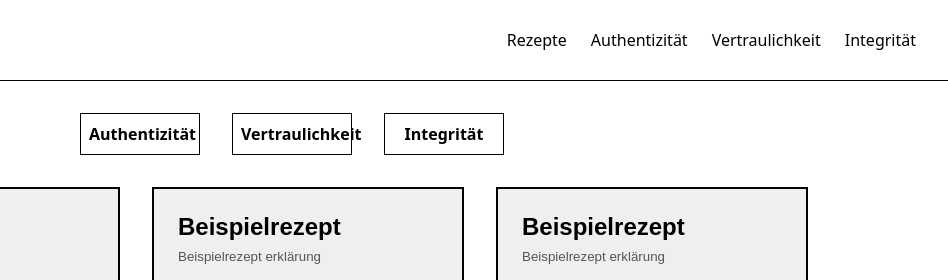
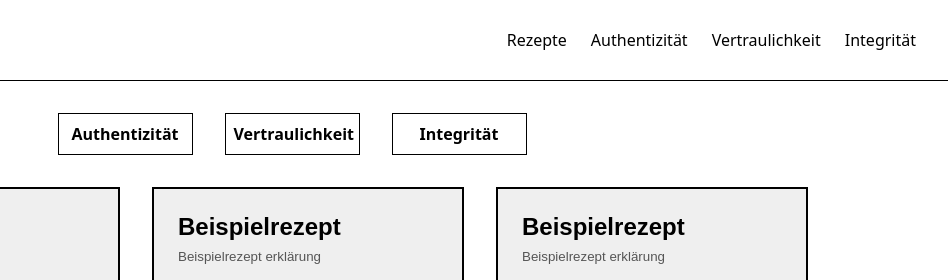
Before and after one commit to kpafi/webanwendungen, a plain HTML site: page rezepte.html in a window 1280 px wide. Shown: the top 280 px of the page, 332-1280 px from the left. Drawn offline with Linux system fonts and the light colour scheme.

Commit message:
fix filter klein bei chromium

```diff
--- a/css/rezepte-style.css
+++ b/css/rezepte-style.css
@@ -79,7 +79,7 @@ hier mach ich dne kleinen filter oben*/
     gap: 2rem;
     justify-content: center; /*setzt die kacheln in die mitte*/
     margin: 0 auto 2rem;
-    max-width: 300px;
+    max-width: 400px;
 
 }
 
@@ -92,7 +92,7 @@ hier mach ich dne kleinen filter oben*/
     padding: 0.5rem;
     border: 1px solid #000;
     cursor: pointer;            /* Hand-Cursor: zeigt "klickbar" */
-    min-width: 120px;
+    min-width: 135px;
 }
 
 .kachel-titelklein {
@@ -140,6 +140,7 @@ hier mach ich dne kleinen filter oben*/
 .anzeigen-buttonklein:hover {
     background: #000;
     color: #fff;
+}
 
 @media (max-width: 700px) {
     .kachel-rasterklein {
```
